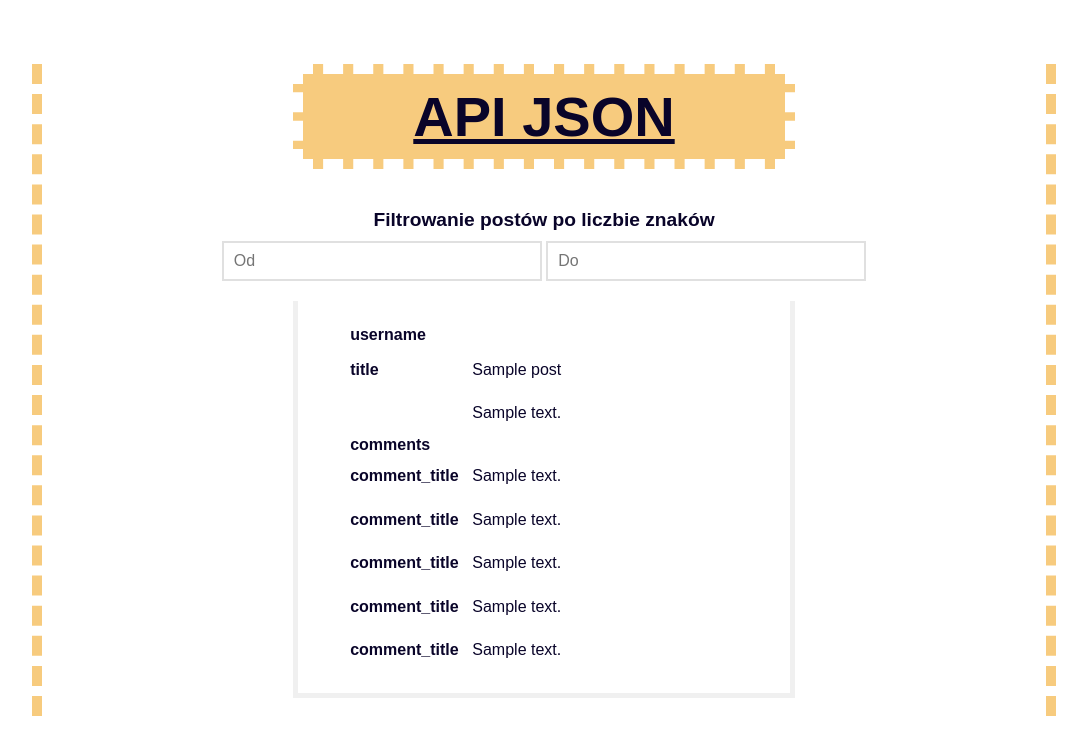
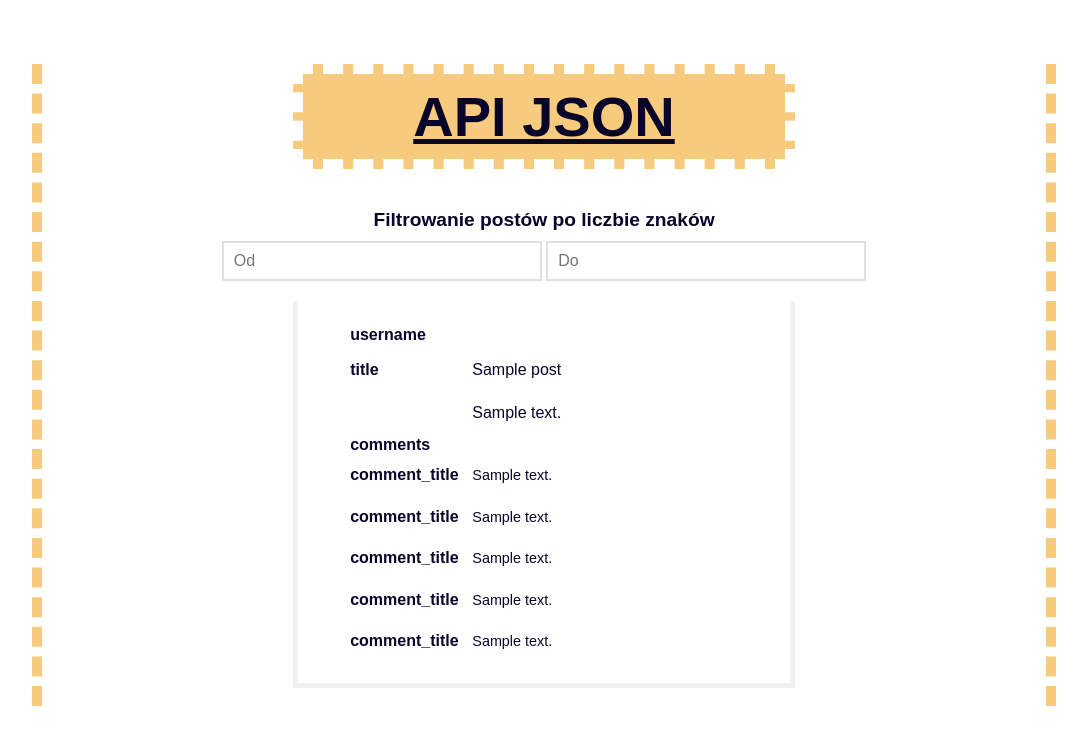
Before and after one commit to wiziix/TiOK, a Flask app: template templates/posts.html in a window 1280 px wide. Shown: the top 755 px of the page, without its empty margins (96-1183 px from the left). Run offline with Flask 3, Linux system fonts and the light colour scheme; the template is opened without the code that fills it: most values are stand-ins (such as "Sample title", 1, 10 or a date in 2020); parts of the project's set-up code (start-up, migrations or seed data) failed here and were passed over.

Commit message:
comments??

```diff
--- a/static/styles/home_page_css.css
+++ b/static/styles/home_page_css.css
@@ -76,6 +76,10 @@ td{
     padding: 3%;
 }
 
+.comments{
+    font-size: 90%;
+}
+
 .comment{
     border: 3px dashed #f0f0f0;
 }
--- a/templates/posts.html
+++ b/templates/posts.html
@@ -40,7 +40,7 @@
   {% for i in range(post['id'] - 1, post['id'] + 4) %}
   <tr>
     <th>comment_title</th>
-    <td>{{comment[i]['body']}}</td>
+    <td class="comments">{{comment[i]['body']}}</td>
   </tr>
      {% endfor %}
 
```
